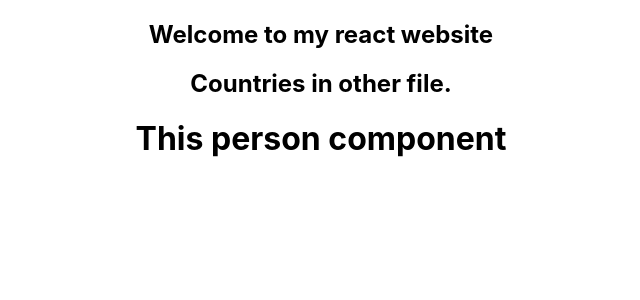
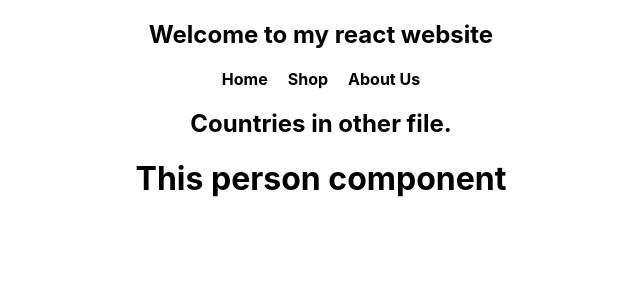
Before and after one commit to MehruzSaif/react-rest-countries, a React (Create React App) app: page / in a window 1280 px wide. Shown: the top 300 px of the page, without its empty margins (319-959 px from the left). Built offline with nearby package versions, Linux system fonts and the light colour scheme.

Commit message:
style added

```diff
--- a/src/components/Header/Header.css
+++ b/src/components/Header/Header.css
@@ -0,0 +1,6 @@
+nav a {
+    text-decoration: none;
+    padding: 10px;
+    color: #000;
+    font-weight: 700;
+}
--- a/src/components/Header/Header.js
+++ b/src/components/Header/Header.js
@@ -1,9 +1,15 @@
 import React from 'react';
+import './Header.css';
 
 const Header = () => {
     return (
         <div>
             <h2>Welcome to my react website</h2>
+            <nav className='menu'>
+                <a href="/home">Home</a>
+                <a href="/shop">Shop</a>
+                <a href="/about">About Us</a>
+            </nav>
         </div>
     );
 };
```
